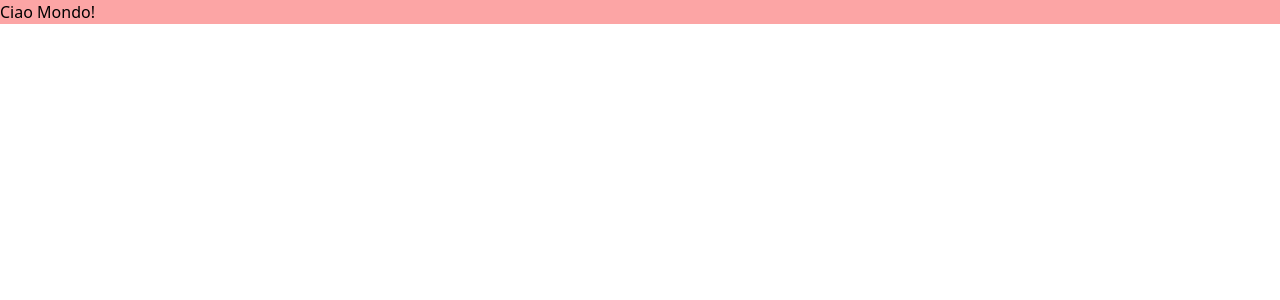
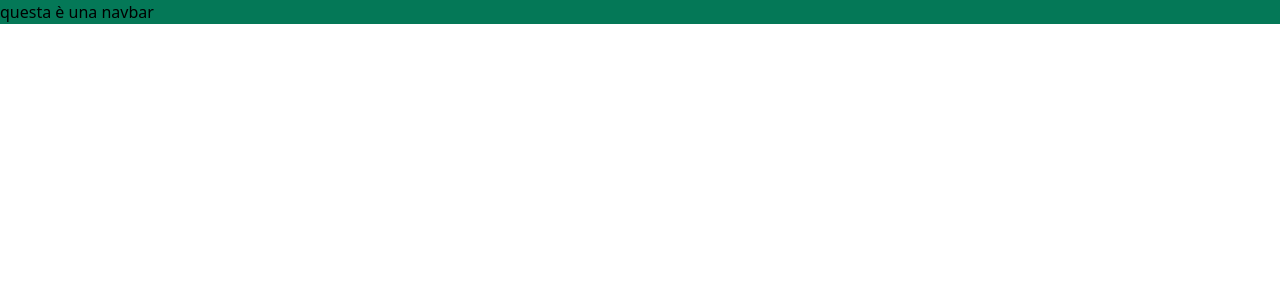
Before and after one commit to FlavioScimeca/AreaSeb-React, a React (Vite) app: page / in a window 1280 px wide. Shown: the top 300 px of the page. Built offline with nearby package versions, Linux system fonts and the light colour scheme.

Commit message:
wrote TODO list in the README file

```diff
--- a/src/App.jsx
+++ b/src/App.jsx
@@ -1,5 +1,12 @@
+import Header from './components/header';
+
 function App() {
-  return <main className="bg-red-300">Ciao Mondo!</main>;
+  return (
+    <main>
+      {/* //? Navbar */}
+      <Header />
+    </main>
+  );
 }
 
 export default App;
--- /dev/null
+++ b/src/components/Header.jsx
@@ -0,0 +1,5 @@
+import React from 'react';
+
+export default function Header() {
+  return <div className="bg-emerald-700">questa è una navbar</div>;
+}
```
Also changed, not shown: 1 other file (tests, documents, lock files or other folders).
